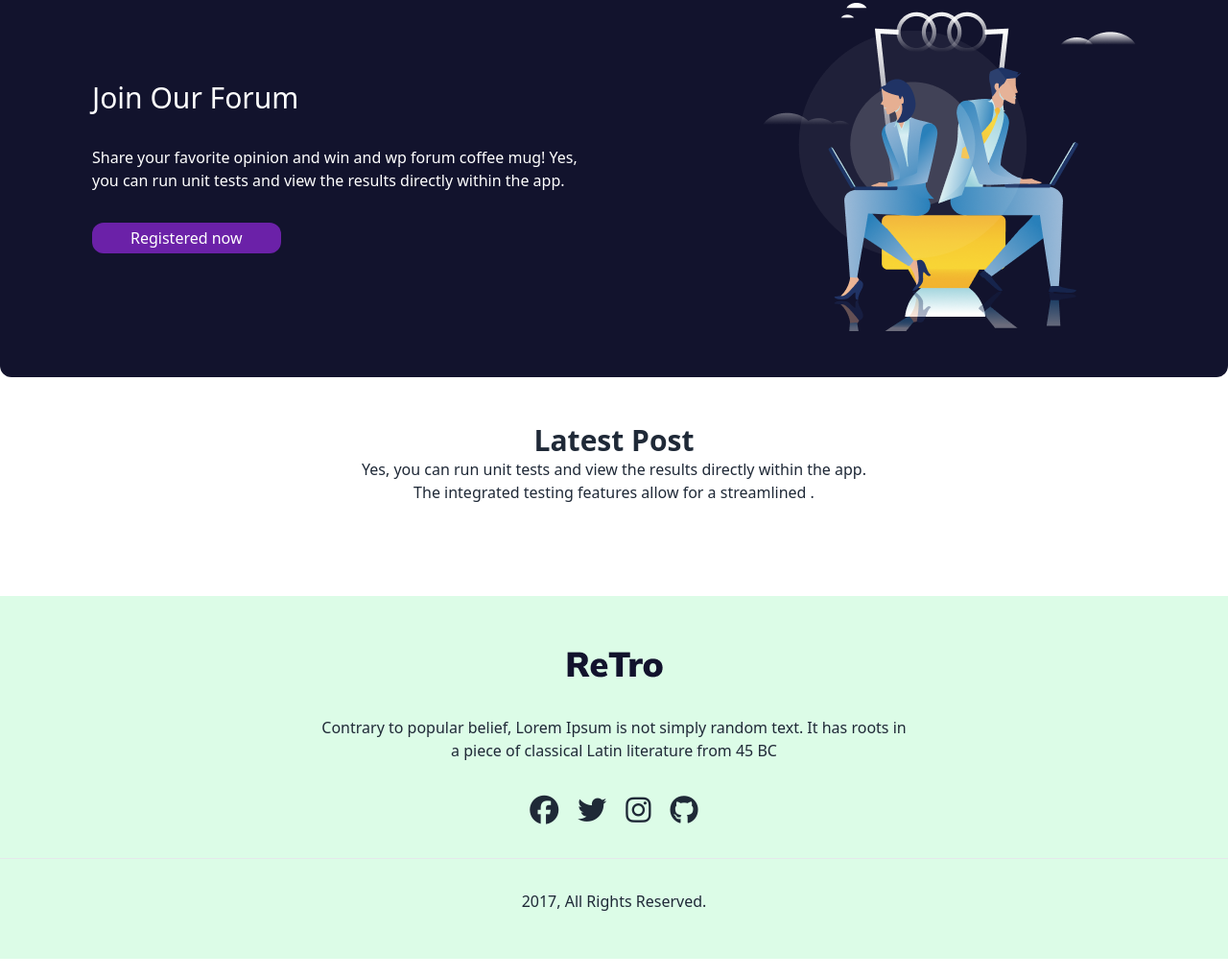
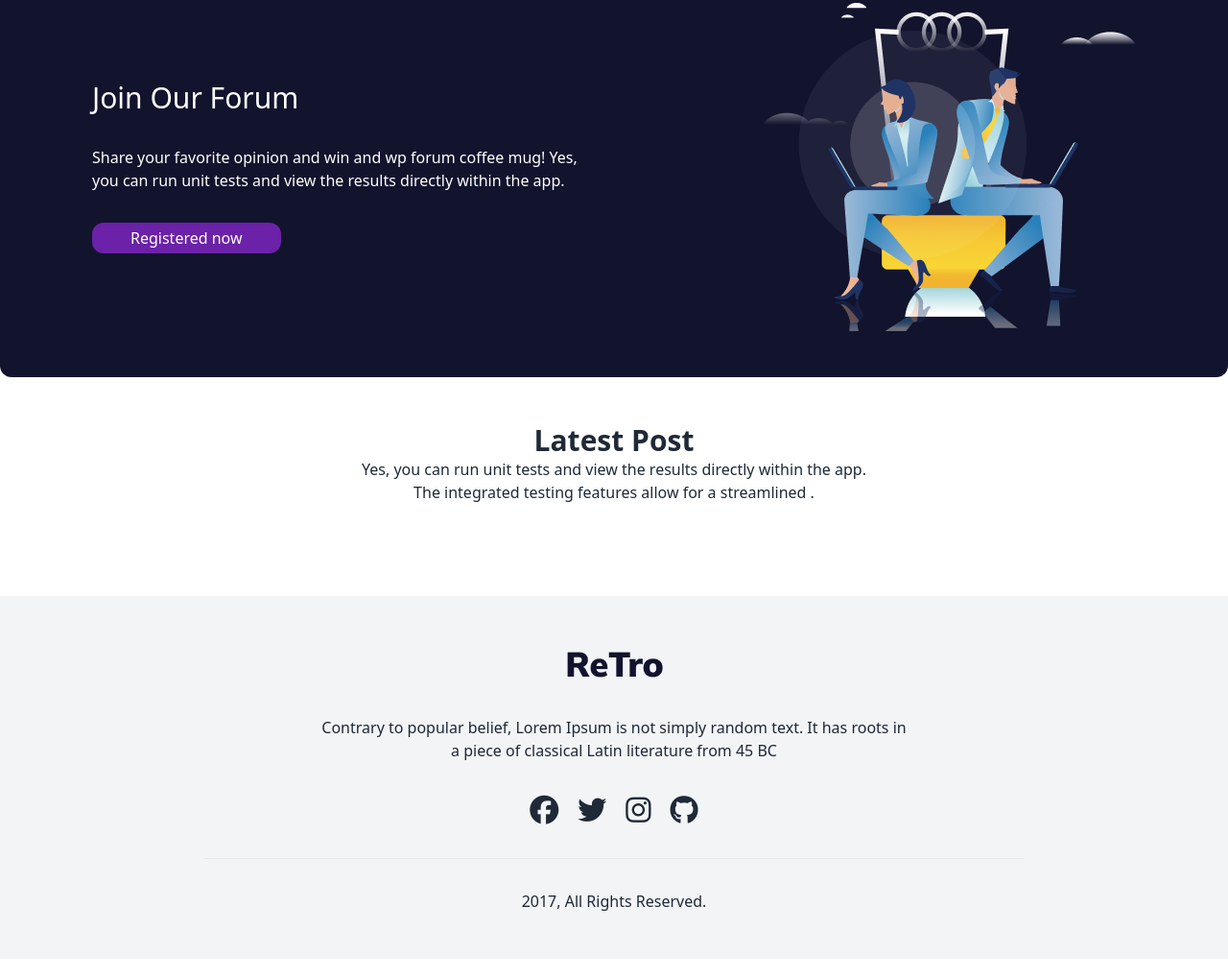
Before and after one commit to Emrandu1989/a6, a plain HTML site: page index.html in a window 1280 px wide. Shown: the part 1367-2386 px from the top of the page at 96% size. Drawn offline with nearby package versions, Linux system fonts and the light colour scheme; no server answers.

Commit message:
change bg color in the footer  section added

```diff
--- a/index.html
+++ b/index.html
@@ -137,7 +137,7 @@
 
                </section>
       </main>
-     <footer class="text-center space-y-8 mt-12 bg-green-100 py-12" >
+     <footer class="text-center space-y-8 mt-12 bg-gray-100 py-12" >
             <div class="flex justify-center">
               <img src="./images/logo.png" alt="">
             </div>
@@ -148,7 +148,7 @@
               <i class="fa-brands text-3xl  fa-instagram"></i>
               <i class="fa-brands text-3xl  fa-github"></i>
             </div>
-            <hr class="text-red-500">
+            <hr class="text-red-900 w-2/3 mx-auto">
             <p class="mt-5">2017, All Rights Reserved.</p>
 
      </footer>
```
